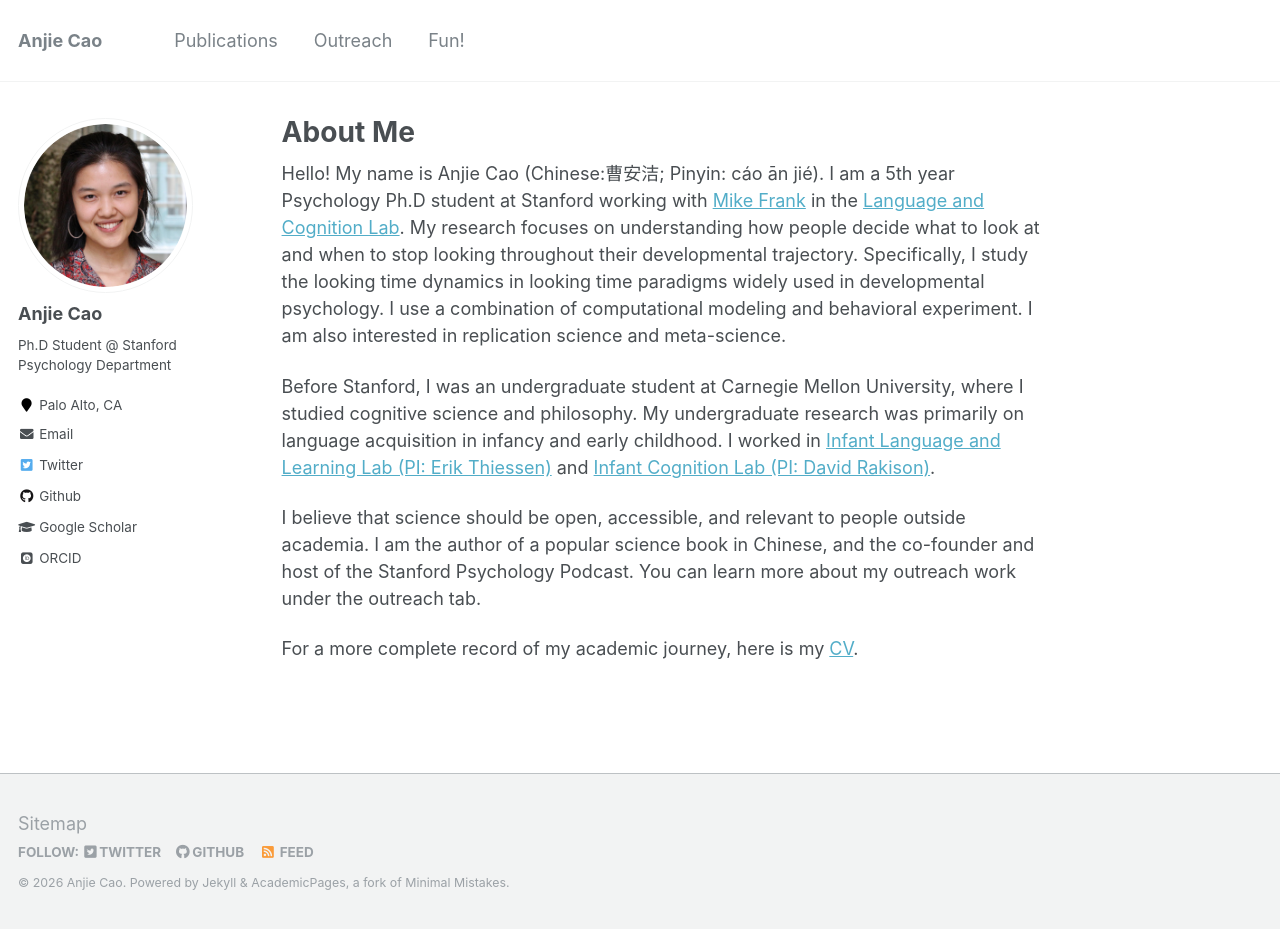
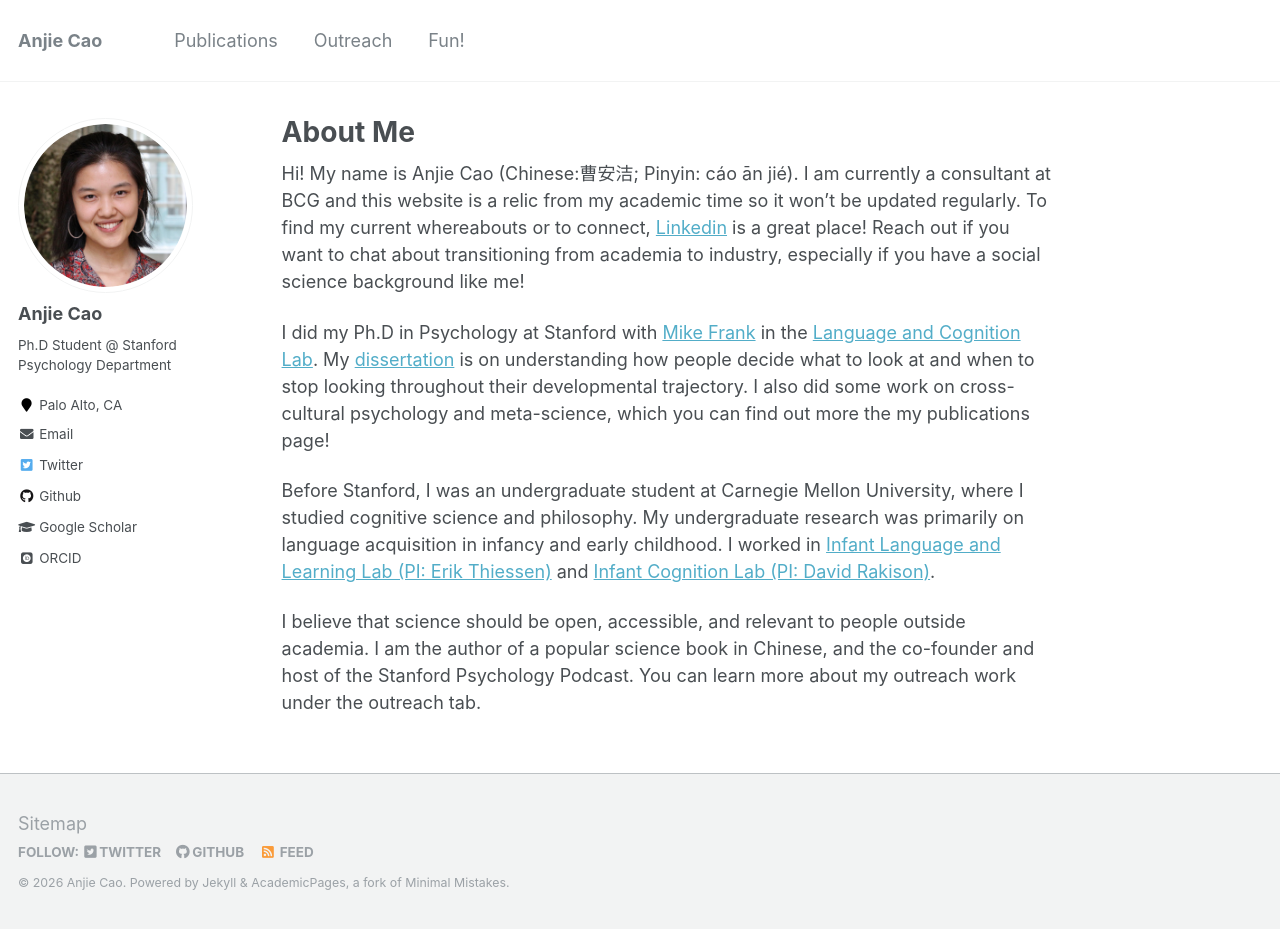
Before and after one commit to anjiecao/anjiecao.github.io, a Jekyll site: the page built from _pages/about.md, in a window 1280 px wide and 929 px high. Built offline with Jekyll 4.4.1, drawn with Linux system fonts in a browser that asks for light colours; some web fonts are replaced.

Commit message:
2026 update

```diff
--- a/_pages/about.md
+++ b/_pages/about.md
@@ -8,10 +8,10 @@ redirect_from:
   - /about.html
 ---
 
-Hello! My name is Anjie Cao (Chinese:曹安洁; Pinyin: cáo ān jié). I am a 5th year Psychology Ph.D student at Stanford working with [Mike Frank](https://web.stanford.edu/~mcfrank/) in the [Language and Cognition Lab](http://langcog.stanford.edu/). My research focuses on understanding how people decide what to look at and when to stop looking throughout their developmental trajectory. Specifically, I study the looking time dynamics in looking time paradigms widely used in developmental psychology. I use a combination of computational modeling and behavioral experiment. I am also interested in replication science and meta-science.
+Hi! My name is Anjie Cao (Chinese:曹安洁; Pinyin: cáo ān jié). I am currently a consultant at BCG and this website is a relic from my academic time so it won't be updated regularly. To find my current whereabouts or to connect, [Linkedin](https://www.linkedin.com/in/anjie-cao/) is a great place! Reach out if you want to chat about transitioning from academia to industry, especially if you have a social science background like me!
+
+I did my Ph.D in Psychology at Stanford with [Mike Frank](https://web.stanford.edu/~mcfrank/) in the [Language and Cognition Lab](http://langcog.stanford.edu/). My [dissertation](https://www.proquest.com/openview/cbb9d796d00e6f3ddddc10cef8e474e6/1.pdf?pq-origsite=gscholar&cbl=18750&diss=y) is on understanding how people decide what to look at and when to stop looking throughout their developmental trajectory. I also did some work on cross-cultural psychology and meta-science, which you can find out more the my publications page!
 
 Before Stanford, I was an undergraduate student at Carnegie Mellon University, where I studied cognitive science and philosophy. My undergraduate research was primarily on language acquisition in infancy and early childhood. I worked in [Infant Language and Learning Lab (PI: Erik Thiessen)](https://www.cmu.edu/dietrich/psychology/infant-language-learning-lab/Home.html) and [Infant Cognition Lab (PI: David Rakison)](https://www.cmu.edu/dietrich/psychology/infant-cognition-lab/).
 
 I believe that science should be open, accessible, and relevant to people outside academia. I am the author of a popular science book in Chinese, and the co-founder and host of the Stanford Psychology Podcast. You can learn more about my outreach work under the outreach tab.
-
-For a more complete record of my academic journey, here is my [CV](https://drive.google.com/file/d/1U5e4L0bSmWqnyPB0E-6E8iXYwRsJFUX5/view?usp=sharing).
```
Also changed, not shown: _pages/publications.md (+1 -0 lines).
